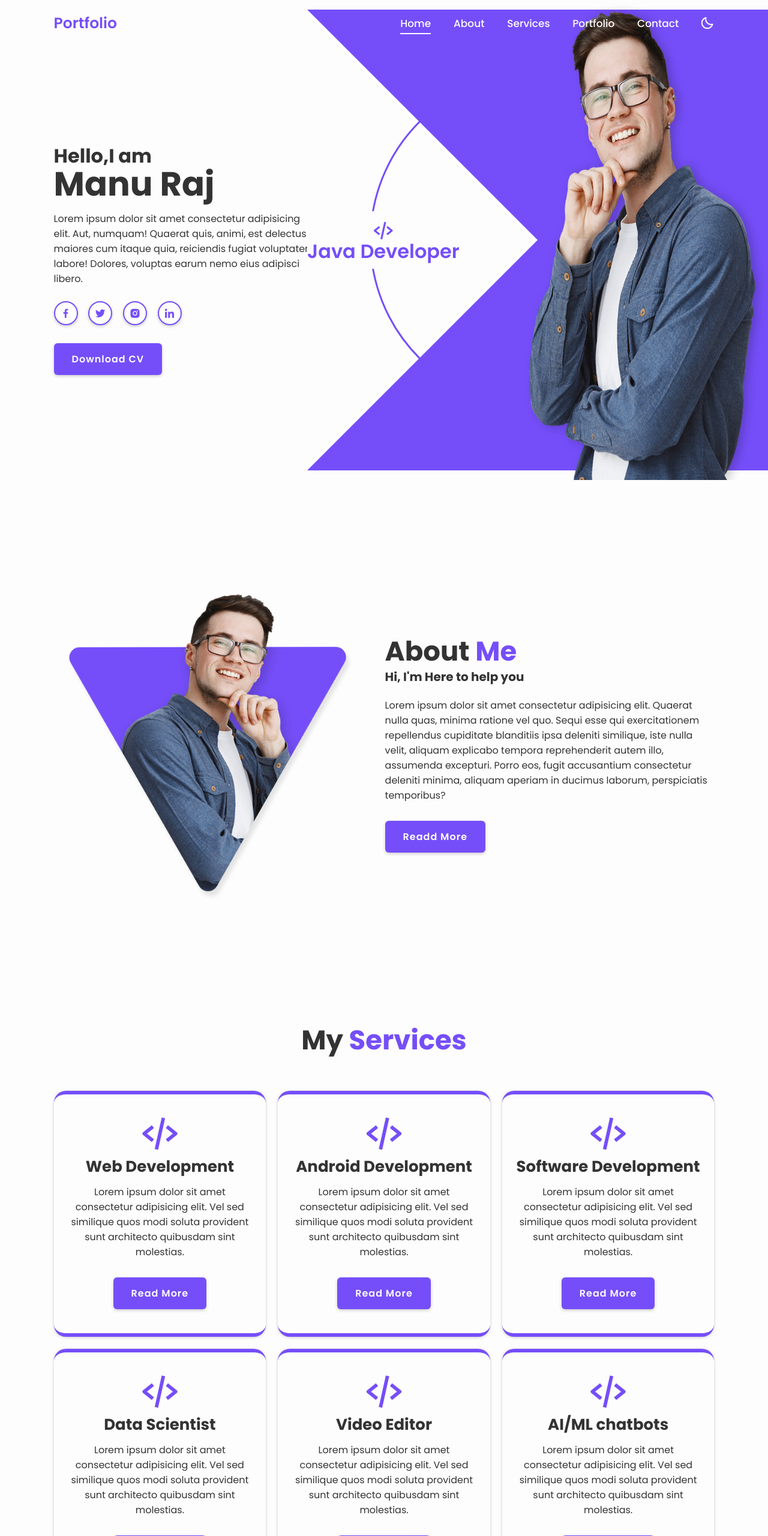
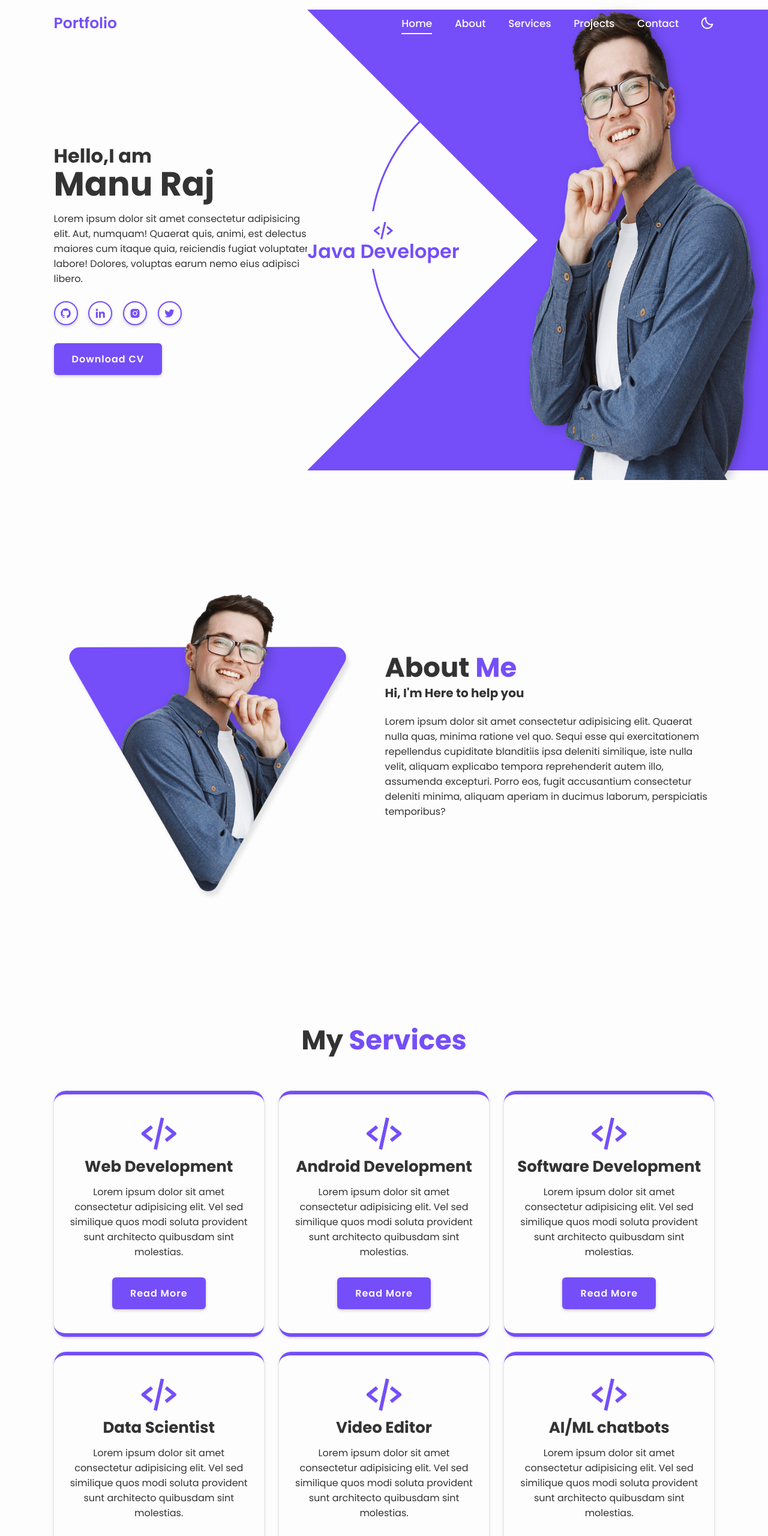
Before and after one commit to manuraj23/Portfolio-Website-, a plain HTML site: page index.html in a window 1280 px wide. Shown: the top 2560 px of the page at 60% size. Drawn offline with nearby package versions, Linux system fonts and the light colour scheme.

Commit message:
Added links of social media

```diff
--- a/index.html
+++ b/index.html
@@ -26,7 +26,7 @@
             <a href="#home" class="active">Home</a>
             <a href="#about">About</a>
             <a href="#services">Services</a>
-            <a href="#portfolio">Portfolio</a>
+            <a href="#portfolio">Projects</a>
             <a href="#contact">Contact</a>
         </nav>
         <div class="bx bx-moon" id="darkMode-icon"></div>
@@ -44,12 +44,15 @@
                 libero.</p>
 
             <div class="social-media">
-                <a href="#"><i class="bx bxl-facebook"></i></a>
+                <a href="https://github.com/manuraj23" target="_blank"><i class="bx bxl-github"></i></a>
+                <a href="https://www.linkedin.com/in/manu-raj-/" target="_blank"><i class="bx bxl-linkedin"></i></a>
+                <a href="https://www.instagram.com/raj.manu23?igsh=YTQ1YnIxOHU0dHEy" target="_blank"><i class="bx bxl-instagram-alt"></i></a>
                 <a href="#"><i class="bx bxl-twitter"></i></a>
-                <a href="#"><i class="bx bxl-instagram-alt"></i></a>
-                <a href="#"><i class="bx bxl-linkedin"></i></a>
+
+
             </div>
-            <a href="#" class="btn">Download CV</a>
+            <a href="CV9.pdf" class="btn" target="_blank">Download CV</a>
+
         </div>
 
         <div class="profession-container">
@@ -93,7 +96,7 @@
                 velit, aliquam explicabo tempora reprehenderit autem illo, assumenda excepturi. Porro eos, fugit
                 accusantium consectetur deleniti minima, aliquam aperiam in ducimus laborum, perspiciatis temporibus?
             </p>
-            <a href="#" class="btn">Readd More</a>
+            <!-- <a href="#" class="btn">Readd More</a> -->
         </div>
     </section>
     <section class="services" id="services">
--- a/style.css
+++ b/style.css
@@ -329,11 +329,11 @@ span{
     justify-content: center;
     align-items: center;
     flex-wrap: wrap;
-    gap: 2rem;
+    gap: 2.5rem;
 }
 
 .services-container .services-box{
-    flex: 1 1 30rem;
+    flex: 1 1 34rem;
     background: var(--bg-color);
     padding: 3rem 2rem 4rem;
     border-radius: 2rem;
```
Also changed, not shown: 1 other file.
